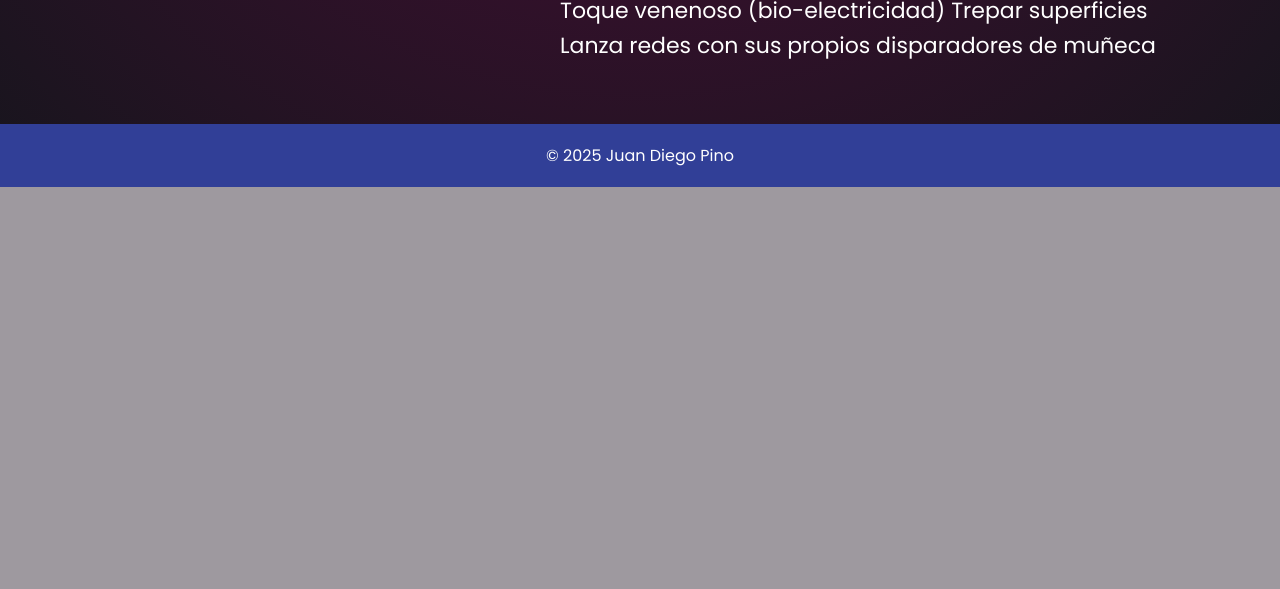
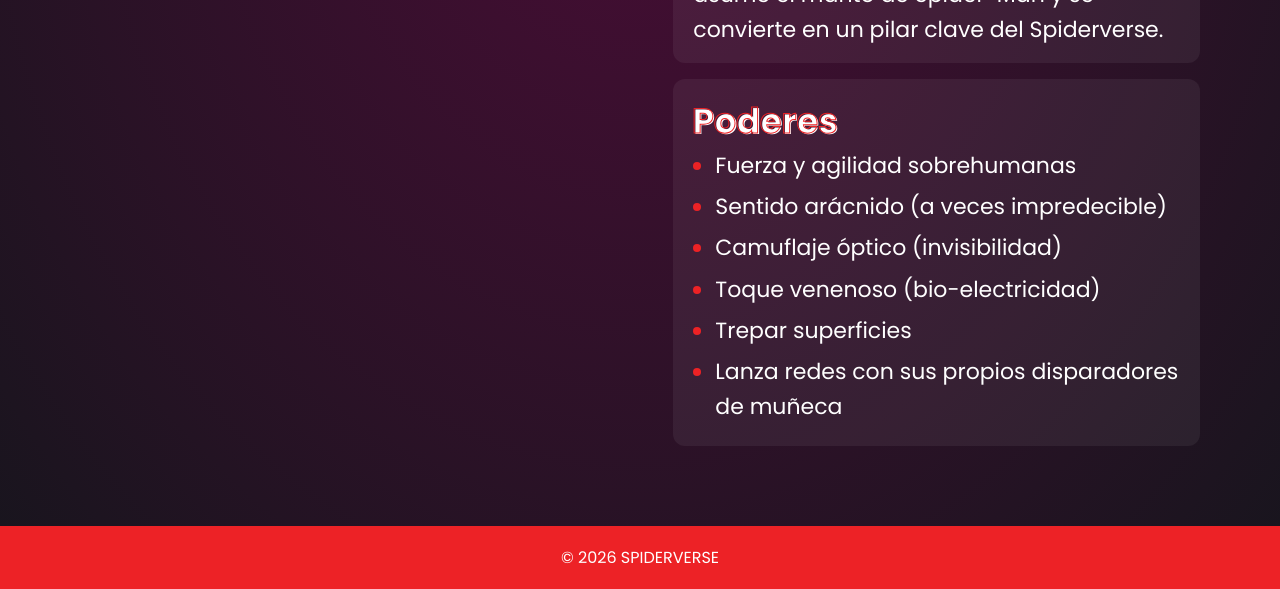
Before and after one commit to Pino835/SPIDERVERSE, a Django app: page /spider_people/1 in a window 1280 px wide. Shown: the part 974-1563 px from the top of the page. Before the commit the page ends 1161 px from the top, so only its background shows below. Run offline with Django 5.2, Linux system fonts and the light colour scheme; data comes from the database, SQL or seed files in the repository; both versions use the stored data as it was after the commit.

Commit message:
Restaura header/footer, agrega contenido real y lista de poderes
- Restaura header con nav (anclas a #heroes/#villanos) y footer con nuevo color #ED2226
- Actualiza footer a "2026 SPIDERVERSE"
- Reemplaza contenido placeholder por universo/descripcion/poderes reales de los 20 personajes
- Renderiza el campo "power" como lista <ul> en vez de parrafo
- Reordena imagen principal/secundaria en la pagina de detalle (gif grande, foto sin recorte pequeno)

Co-Authored-By: Claude Sonnet 5 <noreply@anthropic.com>

```diff
--- a/spiderverse/core/static/css/base.css
+++ b/spiderverse/core/static/css/base.css
@@ -8,7 +8,7 @@ body {
 }
 
 header {
-    background: #313f97;
+    background: #ED2226;
     color: white;
     padding: 3px 50px;
     display: flex;
@@ -25,6 +25,6 @@ nav a {
 footer {
   text-align: center;
   padding: 3px;
-  background: #313f97;
+  background: #ED2226;
   color: white;
 }
--- a/spiderverse/core/static/css/character.css
+++ b/spiderverse/core/static/css/character.css
@@ -62,6 +72,7 @@
   flex-direction: column;
   justify-content: flex-start;
   min-width: 0;
+  padding: 20px 0;
 }
 
 #alias {
@@ -118,9 +129,16 @@
 #container {
   margin: 20px;
   padding-top: 20px;
+  border-top: 1px solid rgba(255, 255, 255, 0.15);
   display: flex;
   flex-direction: column;
-  gap: 20px;
+  gap: 16px;
+}
+
+.attribute {
+  background-color: rgba(255, 255, 255, 0.06);
+  border-radius: 12px;
+  padding: 16px 20px;
 }
 
 #container h3 {
@@ -149,3 +167,23 @@
   line-height: 1.6;
   margin: 0;
 }
+
+.power-list {
+  color: white;
+  font-size: clamp(16px, 2vw, 22px);
+  line-height: 1.6;
+  margin: 0;
+  padding-left: 22px;
+}
+
+.power-list li {
+  margin-bottom: 6px;
+}
+
+.power-list li::marker {
+  color: #ec2225;
+}
+
+.villain-page .power-list li::marker {
+  color: forestgreen;
+}
--- a/spiderverse/core/templates/base.html
+++ b/spiderverse/core/templates/base.html
@@ -23,7 +23,7 @@
   </main>
 
   <footer>
-    <p>© 2025 Juan Diego Pino</p>
+    <p>© 2026 SPIDERVERSE</p>
   </footer>
 
 </body>
--- a/spiderverse/core/templates/core/spider.html
+++ b/spiderverse/core/templates/core/spider.html
@@ -16,9 +16,7 @@
     <div class="page-container">
         <div class="images">
             <img src="{{spider.image2}}" alt="{{spider.alias}}" class="main-image">
-            {% if spider.image3 %}
             <img src="{{spider.image3}}" alt="{{spider.alias}}" class="secondary-image">
-            {% endif %}
         </div>
 
         <div class="info">
@@ -26,14 +24,24 @@
             <h2 id="name" data-text="{{spider.name}}">{{spider.name}}</h2>
 
             <div id="container">
+                <div class="attribute">
                     <h3 data-text="Universo">Universo</h3>
                     <p>{{spider.universe}}</p>
+                </div>
 
+                <div class="attribute">
                     <h3 data-text="Descripción">Descripción</h3>
                     <p>{{spider.description}}</p>
+                </div>
 
+                <div class="attribute">
                     <h3 data-text="Poderes">Poderes</h3>
-                <p>{{spider.power}}</p>
+                    <ul class="power-list">
+                        {% for power in spider.power.splitlines %}
+                            {% if power %}<li>{{power}}</li>{% endif %}
+                        {% endfor %}
+                    </ul>
+                </div>
             </div>
         </div>
     </div>
```
Also changed, not shown: other parts of spiderverse/core/static/css/character.css (+20 -10 lines), spiderverse/core/templates/core/villain.html (+11 -3 lines), spiderverse/db.sqlite3. Lines whose indentation alone changed are shown as unchanged.
